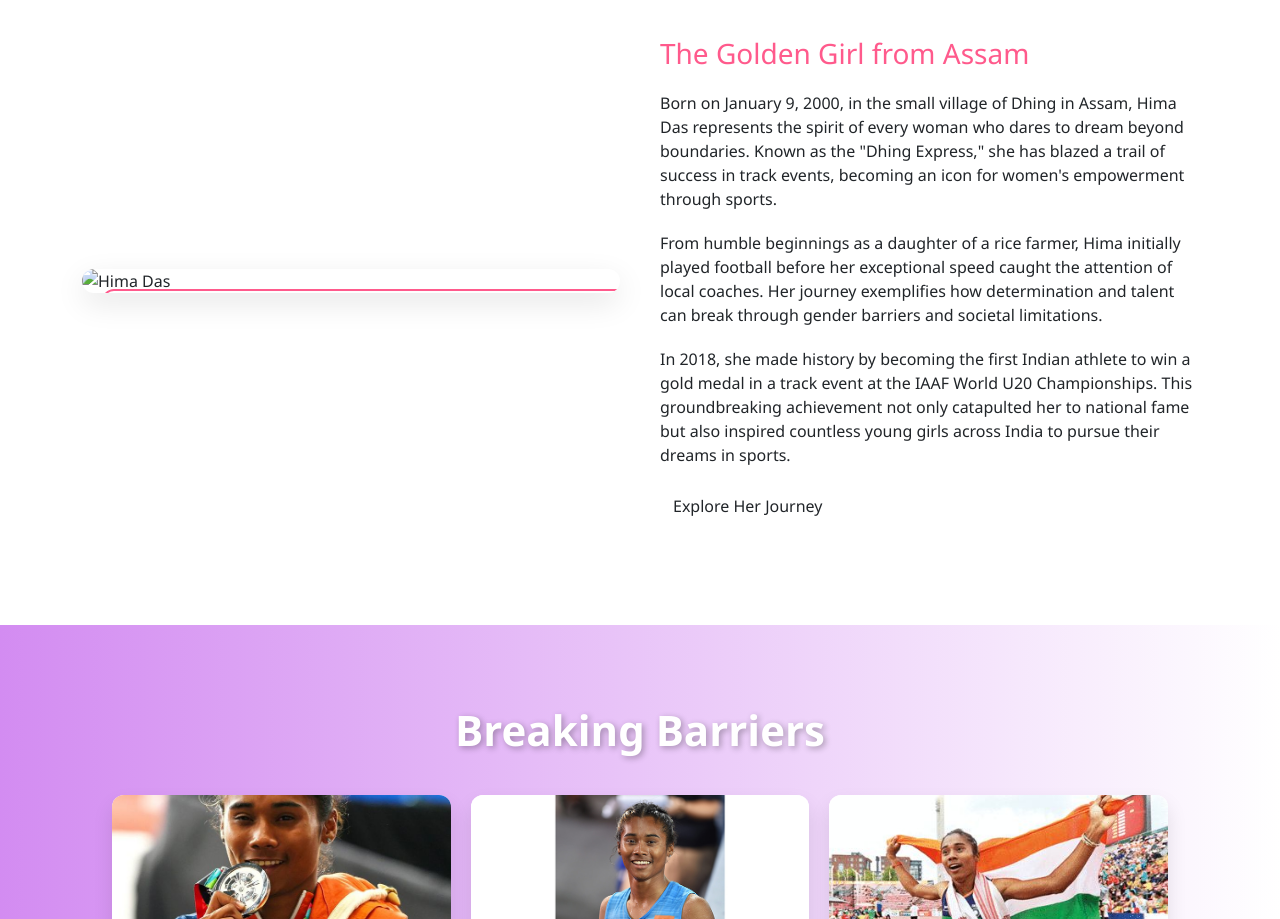
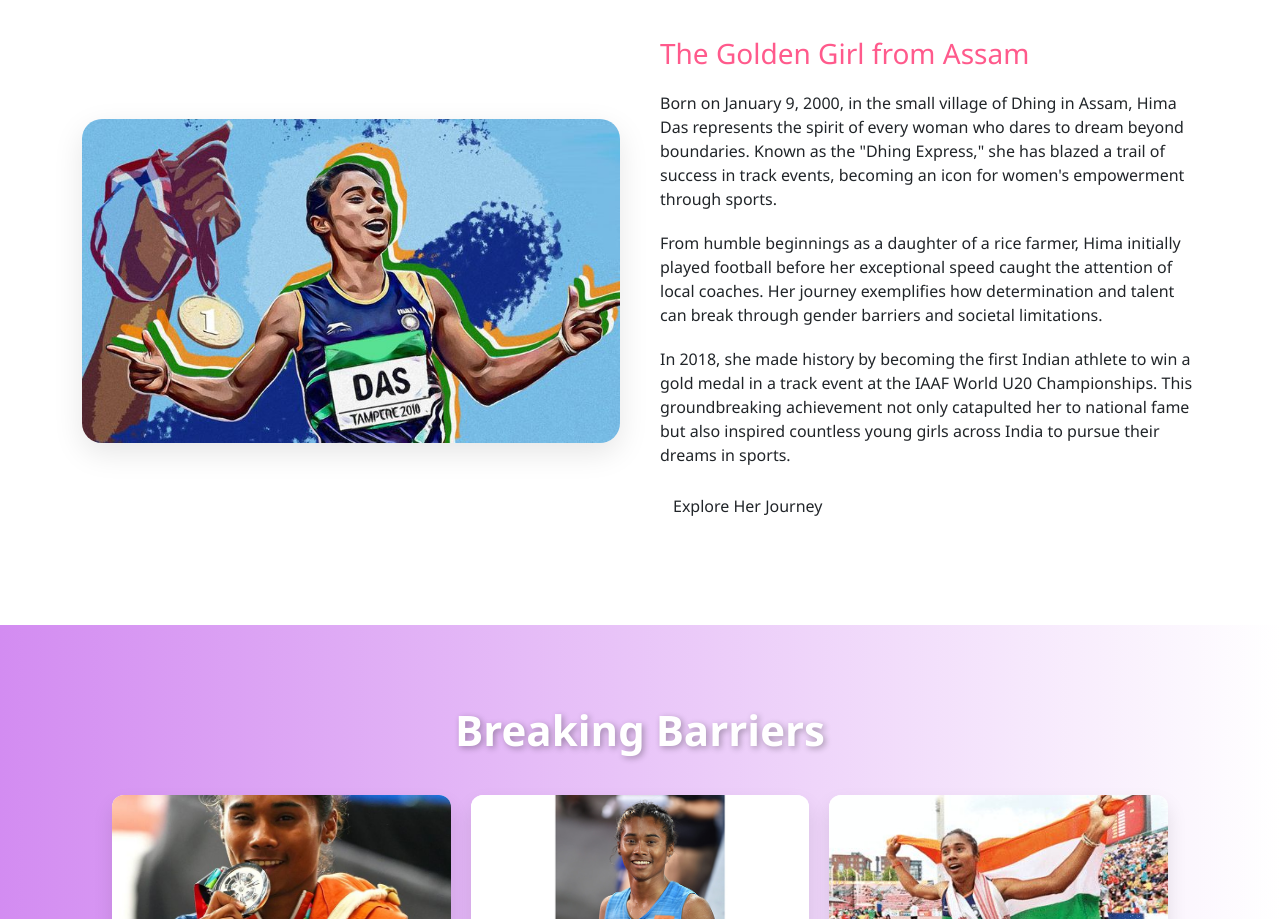
Before and after one commit to AJMALAJU3/womenday-portfolio, a plain HTML site: page index.html in a window 1280 px wide. Shown: the part 953-1872 px from the top of the page. Drawn offline with nearby package versions, Linux system fonts and the light colour scheme; the site is published under a folder, as on GitHub Pages, so addresses that start at the root find nothing.

Commit message:
Update index.html

```diff
--- a/index.html
+++ b/index.html
@@ -47,7 +47,7 @@
             <h2 class="section-title " style="color: #e780cc;">About Hima</h2>
             <div class="about-content">
                 <div class="about-img">
-                    <img src="/assets/hima-das.jpg" alt="Hima Das">
+                    <img src="./assets/hima-das.jpg" alt="Hima Das">
                 </div>
                 <div class="about-text">
                     <h3>The Golden Girl from Assam</h3>
```
